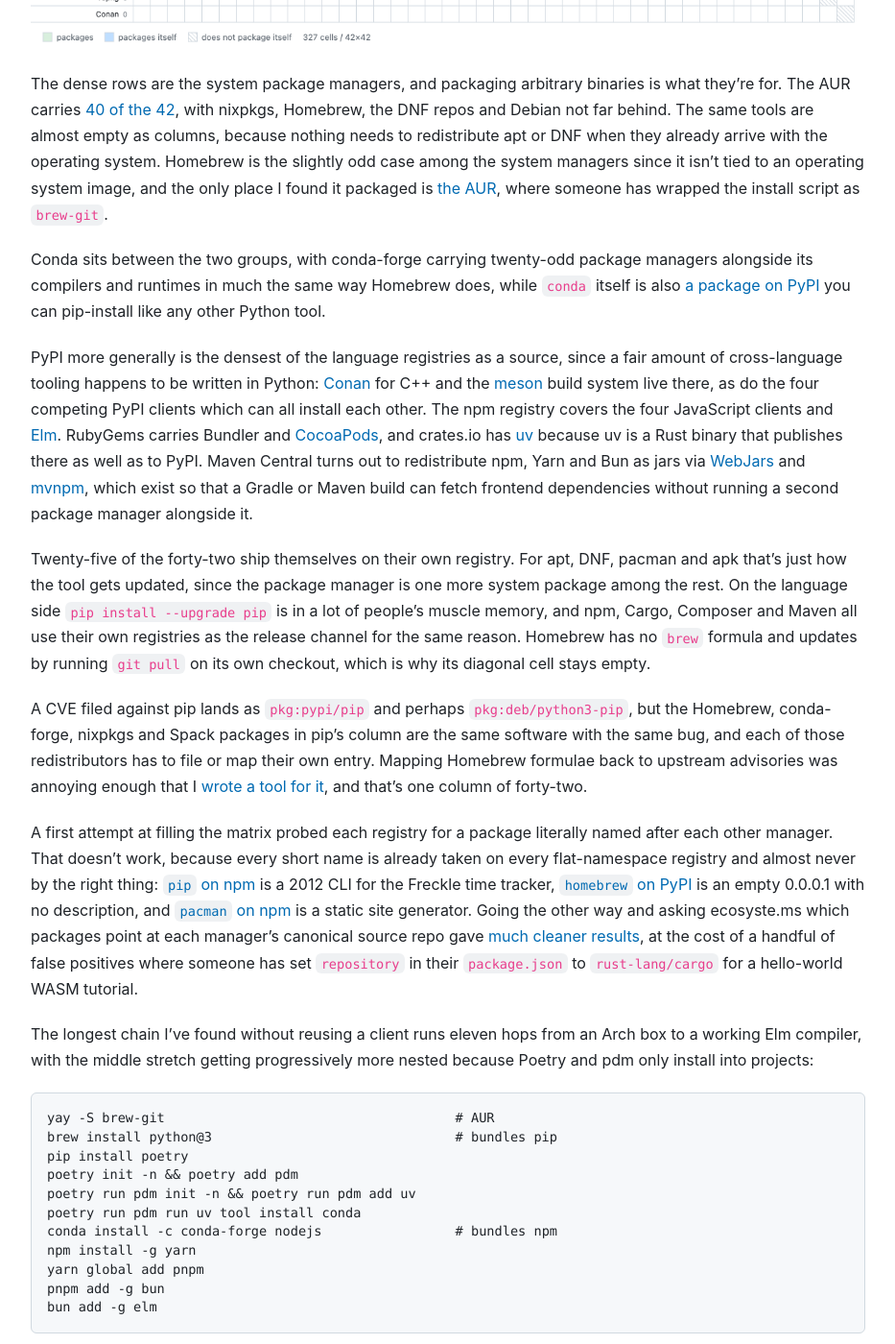
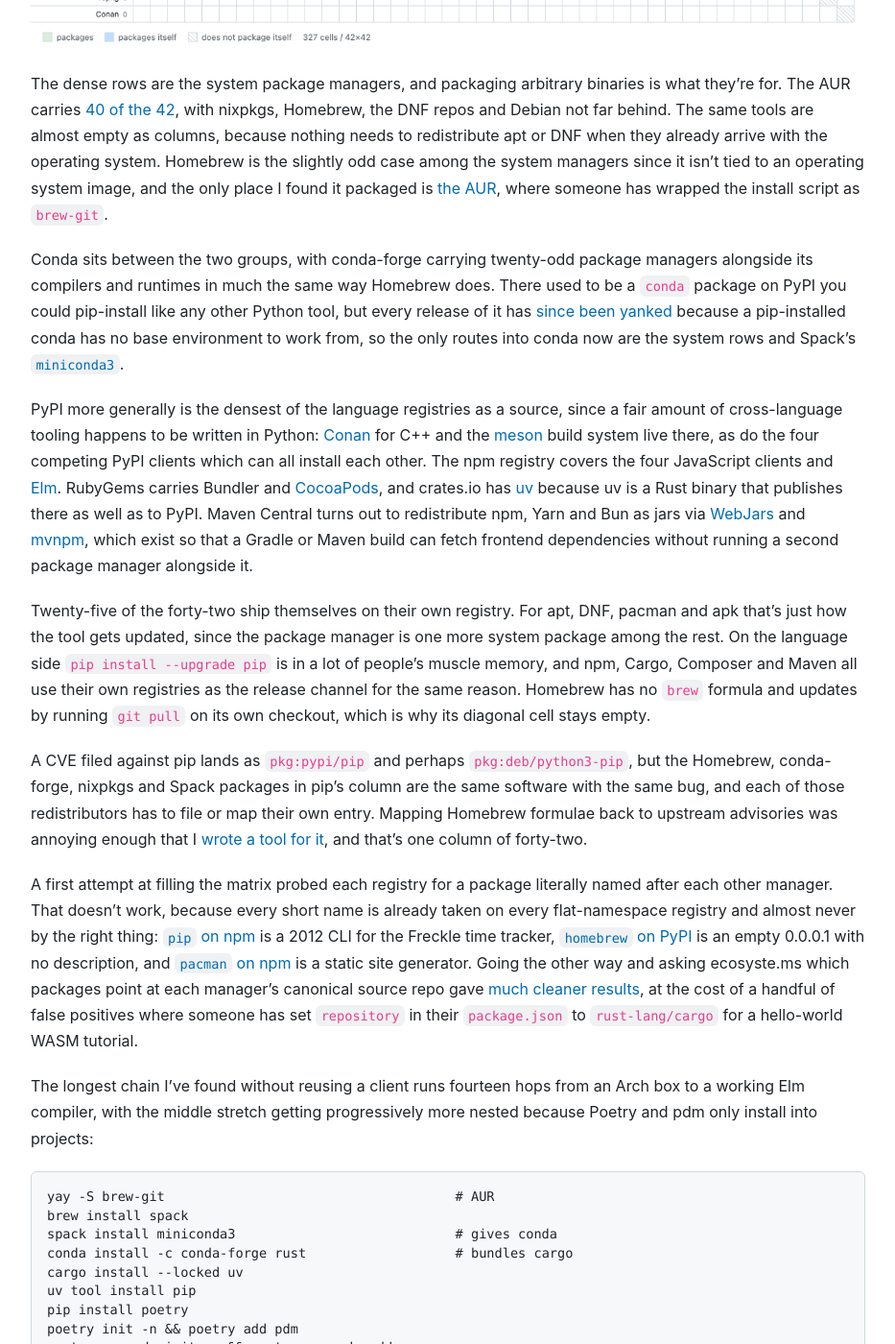
Before and after one commit to andrew/nesbitt.io, a Jekyll site: the page built from _posts/2026-05-28-package-managers-that-package-package-managers.md, in a window 1280 px wide and 1400 px high, scrolled down 1357 px. Shown: the whole window at 96% size, without its empty margins (173-1106 px from the left). Built offline with Jekyll 4.4.1, drawn with Linux system fonts in a browser that asks for light colours; comment, search, counter and statistics services are not loaded; some of the changed text lies outside the part shown.

Commit message:
Add nodejs and conan to package manager matrix; update accompanying post description

````diff
--- a/_data/package_manager_matrix.csv
+++ b/_data/package_manager_matrix.csv
@@ -69,6 +69,7 @@
 Cargo,pnpm,,https://crates.io/crates/pnpm-registry,squat
 Cargo,uv,uv,https://crates.io/crates/uv/,ecosystems
 Composer,Composer,composer/composer,https://packagist.org/packages/composer/composer#,ecosystems
+Conan,npm,nodejs,https://conan.io/center/recipes/nodejs,manual
 Conda,Cabal,cabal,https://anaconda.org/conda-forge/cabal,ecosystems
 Conda,Cargo,rust,https://anaconda.org/anaconda/rust,ecosystems
 Conda,Conan,conan,https://anaconda.org/conda-forge/conan,ecosystems
--- a/_data/stats.json
+++ b/_data/stats.json
@@ -1,9 +1,9 @@
 {
-  "generated_at": "2026-05-29T07:20:28Z",
+  "generated_at": "2026-05-29T07:53:34Z",
   "total_posts": 152,
-  "total_words": 221634,
+  "total_words": 221701,
   "reading_minutes": 1109,
-  "average_words": 1458,
+  "average_words": 1459,
   "longest_post": {
     "title": "Package Management Papers",
     "url": "/2025/11/13/package-management-papers.html",
--- a/_posts/2026-05-28-package-managers-that-package-package-managers.md
+++ b/_posts/2026-05-28-package-managers-that-package-package-managers.md
@@ -2,7 +2,7 @@
 layout: post
 title: "Package managers that package package managers"
 date: 2026-05-28 10:00 +0000
-description: "brew install pip install poetry add pdm add uv tool install conda"
+description: "brew install spack install conda install cargo install uv tool install pip install poetry add pdm add conan"
 tags:
   - package-managers
 ---
@@ -15,7 +15,7 @@
 
 The dense rows are the system package managers, and packaging arbitrary binaries is what they're for. The AUR carries [40 of the 42](/package-manager-matrix/), with nixpkgs, Homebrew, the DNF repos and Debian not far behind. The same tools are almost empty as columns, because nothing needs to redistribute apt or DNF when they already arrive with the operating system. Homebrew is the slightly odd case among the system managers since it isn't tied to an operating system image, and the only place I found it packaged is [the AUR](https://aur.archlinux.org/packages/brew-git), where someone has wrapped the install script as `brew-git`.
 
-Conda sits between the two groups, with conda-forge carrying twenty-odd package managers alongside its compilers and runtimes in much the same way Homebrew does, while `conda` itself is also [a package on PyPI](https://pypi.org/project/conda/) you can pip-install like any other Python tool.
+Conda sits between the two groups, with conda-forge carrying twenty-odd package managers alongside its compilers and runtimes in much the same way Homebrew does. There used to be a `conda` package on PyPI you could pip-install like any other Python tool, but every release of it has [since been yanked](https://github.com/conda/conda/issues/11715) because a pip-installed conda has no base environment to work from, so the only routes into conda now are the system rows and Spack's [`miniconda3`](https://packages.spack.io/package.html?name=miniconda3).
 
 PyPI more generally is the densest of the language registries as a source, since a fair amount of cross-language tooling happens to be written in Python: [Conan](https://pypi.org/project/conan/) for C++ and the [meson](https://pypi.org/project/meson/) build system live there, as do the four competing PyPI clients which can all install each other. The npm registry covers the four JavaScript clients and [Elm](https://www.npmjs.com/package/elm). RubyGems carries Bundler and [CocoaPods](https://rubygems.org/gems/cocoapods), and crates.io has [uv](https://crates.io/crates/uv) because uv is a Rust binary that publishes there as well as to PyPI. Maven Central turns out to redistribute npm, Yarn and Bun as jars via [WebJars](https://www.webjars.org/) and [mvnpm](https://mvnpm.org/), which exist so that a Gradle or Maven build can fetch frontend dependencies without running a second package manager alongside it.
 
@@ -25,20 +25,24 @@
 
 A first attempt at filling the matrix probed each registry for a package literally named after each other manager. That doesn't work, because every short name is already taken on every flat-namespace registry and almost never by the right thing: [`pip` on npm](https://www.npmjs.com/package/pip) is a 2012 CLI for the Freckle time tracker, [`homebrew` on PyPI](https://pypi.org/project/homebrew/) is an empty 0.0.0.1 with no description, and [`pacman` on npm](https://www.npmjs.com/package/pacman) is a static site generator. Going the other way and asking ecosyste.ms which packages point at each manager's canonical source repo gave [much cleaner results](https://github.com/andrew/nesbitt.io/blob/master/_data/package_manager_matrix.csv), at the cost of a handful of false positives where someone has set `repository` in their `package.json` to `rust-lang/cargo` for a hello-world WASM tutorial.
 
-The longest chain I've found without reusing a client runs eleven hops from an Arch box to a working Elm compiler, with the middle stretch getting progressively more nested because Poetry and pdm only install into projects:
+The longest chain I've found without reusing a client runs fourteen hops from an Arch box to a working Elm compiler, with the middle stretch getting progressively more nested because Poetry and pdm only install into projects:
 
 ```sh
 yay -S brew-git                                     # AUR
-brew install python@3                               # bundles pip
+brew install spack
+spack install miniconda3                            # gives conda
+conda install -c conda-forge rust                   # bundles cargo
+cargo install --locked uv
+uv tool install pip
 pip install poetry
 poetry init -n && poetry add pdm
-poetry run pdm init -n && poetry run pdm add uv
-poetry run pdm run uv tool install conda
-conda install -c conda-forge nodejs                 # bundles npm
+poetry run pdm init -n && poetry run pdm add conan
+poetry run pdm run conan install --requires=nodejs/22.20.0 -g VirtualBuildEnv
+source conanbuild.sh                                # nodejs bundles npm
 npm install -g yarn
 yarn global add pnpm
 pnpm add -g bun
 bun add -g elm
 ```
 
-If you can beat that the [CSV is on GitHub](https://github.com/andrew/nesbitt.io/blob/master/_data/package_manager_matrix.csv) and pull requests adding `manual` rows are welcome.
+An earlier eleven-hop version of this went `pip → poetry → pdm → uv → conda` for the Python stretch until [Jean-Christophe Morin pointed out](https://github.com/andrew/nesbitt.io/pull/63) that the PyPI `conda` package has been yanked, and rerouting around that turned up the Spack and Cargo detours. If you can beat fourteen the [CSV is on GitHub](https://github.com/andrew/nesbitt.io/blob/master/_data/package_manager_matrix.csv) and pull requests adding `manual` rows are welcome.
--- a/package-manager-matrix/index.html
+++ b/package-manager-matrix/index.html
@@ -110,7 +110,7 @@
     <li><i class="diag"></i> does not package itself</li>
     <li>{{ keys | size }} cells / {{ clients | size }}&times;{{ clients | size }}</li>
   </ul>
-  <p>Rows install columns. See the <a href="/2026/05/30/package-managers-that-package-package-managers.html">accompanying post</a>. Data from <a href="https://packages.ecosyste.ms">ecosyste.ms</a> and <a href="https://repology.org">Repology</a>, generated by <a href="https://github.com/andrew/nesbitt.io/blob/master/Rakefile"><code>rake matrix:probe</code></a>, raw data: <a href="https://github.com/andrew/nesbitt.io/blob/master/_data/package_manager_matrix.csv">CSV</a>.</p>
+  <p>Rows install columns. See the <a href="/2026/05/28/package-managers-that-package-package-managers.html">accompanying post</a>. Data from <a href="https://packages.ecosyste.ms">ecosyste.ms</a> and <a href="https://repology.org">Repology</a>, generated by <a href="https://github.com/andrew/nesbitt.io/blob/master/Rakefile"><code>rake matrix:probe</code></a>, raw data: <a href="https://github.com/andrew/nesbitt.io/blob/master/_data/package_manager_matrix.csv">CSV</a>.</p>
 </div>
 </div>
 </body>
````
